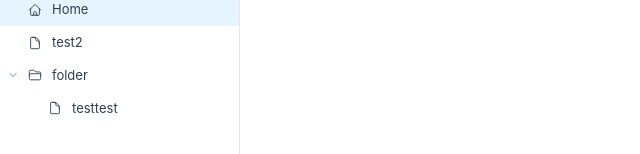
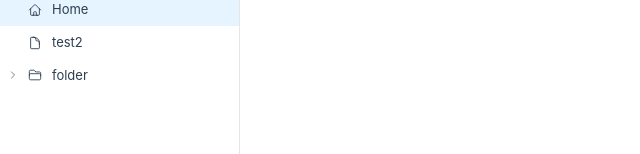
Before and after one commit to jaykiim/canvas-editor, a Vue app: page / in a window 1280 px wide. Shown: the part 154-308 px from the top of the page, without its empty margins (0-640 px from the left). Built offline with nearby package versions, Linux system fonts and the light colour scheme.

Commit message:
fix(LNB): fold 기능 수정
- 모든 중첩 디렉토리가 한 번에 열리고 닫히는 문제 수정 by DirectoryTypes에 fold 속성 삽입
  (자신의 fold 여부를 스스로 저장)

Refs:

```diff
--- a/src/types/Element.ts
+++ b/src/types/Element.ts
@@ -25,6 +25,7 @@ interface ElementStore<T extends ElementTypes> {
 type DirectoryTypes = FolderElement | PageElement;
 
 interface DirectoryElementProps extends ElementCommonProps {
+  fold: boolean;  // 접힘/펼침 상태
 }
 
 interface FolderElement extends DirectoryElementProps {
--- a/src/views/lnb/pages/ListView.vue
+++ b/src/views/lnb/pages/ListView.vue
@@ -124,6 +124,7 @@ function addDirectory(type: 'folder' | 'page') {
       parentId: '',
       type: 'folder',
       name: 'folder',
+      fold: false,
       children: { list: [], detail: {} }
     };
     store.value.detail[id] = newFolder;
@@ -133,6 +134,7 @@ function addDirectory(type: 'folder' | 'page') {
       parentId: '',
       type: 'page',
       name: 'page',
+      fold: false,
       children: { list: [], detail: {} },
       scale: 1,
       x: 0,
@@ -176,14 +178,12 @@ function onDoneRename(directory: DirectoryTypes) {
 항목 펼치기 / 접기
 ========================================================================================================================================== */
 
-const fold = ref(false);
-
 function hasChildrenDirectory(id: string) {
   return Object.values(props.level.detail[id].children.detail).find(e => e.type === 'page' || e.type === 'folder');
 }
 
-function toggleFold() {
-  fold.value = !fold.value;
+function toggleFold(id: string) {
+  (props.level.detail[id] as DirectoryTypes).fold = !(props.level.detail[id] as DirectoryTypes).fold;
 }
 
 </script>
@@ -202,8 +202,8 @@ function toggleFold() {
       <div class="center icon-container">
         <!-- 펼치기 / 접기 -->
         <template v-if="hasChildrenDirectory(id)">
-          <ChevronRightIcon v-if="fold" class="fold-icon" @click="toggleFold"/>
-          <ChevronDownIcon v-else class="fold-icon" @click="toggleFold" />
+          <ChevronRightIcon v-if="!(level.detail[id] as DirectoryTypes).fold" class="fold-icon" @click="toggleFold(id)"/>
+          <ChevronDownIcon v-else class="fold-icon" @click="toggleFold(id)" />
         </template>
 
         <!-- 페이지 -->
@@ -233,7 +233,7 @@ function toggleFold() {
     </div>
 
     <ListView
-      v-if="level.detail[id].children.list?.length && (fold === false)"
+      v-if="level.detail[id].children.list?.length && (level.detail[id] as DirectoryTypes).fold"
       :list="level.detail[id].children.list"
       :level="level.detail[id].children"
       :depth="depth + 1"
--- a/src/views/lnb/pages/LnbPagesView.vue
+++ b/src/views/lnb/pages/LnbPagesView.vue
@@ -2,7 +2,7 @@
 import { computed, inject, ref } from 'vue';
 import { storeToRefs } from 'pinia';
 import { v4 as uuidv4 } from 'uuid';
-import { MagnifyingGlassIcon, HomeIcon, DocumentIcon, FolderIcon } from '@heroicons/vue/24/outline';
+import { MagnifyingGlassIcon } from '@heroicons/vue/24/outline';
 import { PlusCircleIcon } from '@heroicons/vue/24/solid';
 
 import { usePageStore } from '@/stores/page';
@@ -10,7 +10,7 @@ import ContextMenu from '@/components/ContextMenu.vue';
 import ListView from './ListView.vue';
 
 import type { Ref } from 'vue';
-import type { DirectoryTypes, FolderElement, PageElement } from '@/types/Element';
+import type { FolderElement, PageElement } from '@/types/Element';
 
 /* =======================================================================================================================================
 컨텍스트 메뉴
@@ -18,22 +18,9 @@ import type { DirectoryTypes, FolderElement, PageElement } from '@/types/Element
 
 const contextMenuRef = inject<Ref<InstanceType<typeof ContextMenu>>>('contextMenuRef');
 
-function openContextMenu(e: MouseEvent, item?: DirectoryTypes) {
+function openContextMenu(e: MouseEvent) {
   if (!contextMenuRef?.value) return;
-
-  if (item) {
-    if (item.type === 'page') {
-      selectedPage.value = item.id;
-      contextMenuRef.value.open(setPageContextMenu(item as PageElement), e.clientX, e.clientY, 170);
-    } else {
-      contextMenuRef.value.open(setFolderContextMenu(item as FolderElement), e.clientX, e.clientY, 170);
-    }
-  }
-
-  // 디렉토리 추가
-  else {
-    contextMenuRef.value.open(setAddContextMenu(), e.clientX, e.clientY, 120);
-  }
+  contextMenuRef.value.open(setAddContextMenu(), e.clientX, e.clientY, 120);
 }
 
 function setAddContextMenu() {
@@ -51,61 +38,6 @@ function setAddContextMenu() {
   ]
 }
 
-function setFolderContextMenu(folder: FolderElement) {
-  return [
-    {
-      id: 'folder:rename',
-      label: '폴더명 변경',
-      shortcut: '⌘R',
-      exec: () => onStartRename(folder)
-    },
-    {
-      id: 'folder:clone',
-      label: '폴더 복제',
-      shortcut: '⇧⌘C',
-      exec: () => elementStore.cloneElement(folder, store.value)
-    },
-    {
-      id: 'folder:delete',
-      label: '폴더 삭제',
-      exec: () => elementStore.deleteElement(folder.id, store.value)
-    }
-  ]
-}
-
-function setPageContextMenu(page: PageElement) {
-  return [
-    {
-      id: 'page:rename',
-      label: '페이지명 변경',
-      shortcut: '⌘R',
-      disabled: page.isHome,
-      exec: () => onStartRename(page)
-    },
-    {
-      id: 'page:clone',
-      label: '페이지 복제',
-      shortcut: '⇧⌘C',
-      exec: () => elementStore.cloneElement(page, store.value)
-    },
-    {
-      id: 'page:delete',
-      label: '페이지 삭제',
-      disabled: page.isHome,
-      exec: () => elementStore.deleteElement(page.id, store.value)
-    },
-    {
-      id: '-'
-    },
-    {
-      id: 'page:set-home',
-      label: '홈페이지로 변경',
-      disabled: page.isHome,
-      exec: () => elementStore.setPageAsHome(page.id)
-    }
-  ];
-}
-
 // add 기능 ------------------------------------------------------------------------------------------------------------------------------------
 
 function addDirectory(type: 'folder' | 'page') {
@@ -118,6 +50,7 @@ function addDirectory(type: 'folder' | 'page') {
       parentId: '',
       type: 'folder',
       name: 'folder',
+      fold: false,
       children: { list: [], detail: {} }
     };
     store.value.detail[id] = newFolder;
@@ -127,6 +60,7 @@ function addDirectory(type: 'folder' | 'page') {
       parentId: '',
       type: 'page',
       name: 'page',
+      fold: false,
       children: { list: [], detail: {} },
       scale: 1,
       x: 0,
@@ -138,52 +72,22 @@ function addDirectory(type: 'folder' | 'page') {
   }
 }
 
-// rename 기능 ------------------------------------------------------------------------------------------------------------------------------------
-
-const isNameEditing = ref('');
-const newDirectoryName = ref('');
-
-function onStartRename(directory: DirectoryTypes) {
-  if (directory.type === 'page') {
-    if ((directory as PageElement).isHome) return;
-  }
-
-  isNameEditing.value = directory.id;
-  newDirectoryName.value = directory.name;
-
-  // Rename 시작 시 자동 포커스
-  setTimeout(() => {
-    const input = document.getElementById(`input-${directory.id}`) as HTMLInputElement;
-    if (input) input.focus();
-  }, 0);
-}
-
-function onDoneRename(directory: DirectoryTypes) {
-  if (newDirectoryName.value?.trim()?.length) {
-    directory.name = newDirectoryName.value
-  }
-  newDirectoryName.value = '';
-  isNameEditing.value = '';
-}
-
 /* =======================================================================================================================================
 검색
 ========================================================================================================================================== */
 
 const elementStore = usePageStore();
-const { store, selectedPage } = storeToRefs(elementStore);
+const { store } = storeToRefs(elementStore);
 
 const srchKeyword = ref('');
 const searchResult = ref<string[]>(store.value.list);
 const filteredList = computed(() => {
-  // console.log('computed')
   if (srchKeyword.value?.length) return searchResult.value;
   else return store.value.list;
 })
 
 function onSearchPage() {
   const result = elementStore.findElementByName(srchKeyword.value, store.value);
-  // console.log('srch result', result.filter(e => e.type === 'page' || e.type === 'folder'));
   searchResult.value = result.filter(e => e.type === 'page' || e.type === 'folder').map(p => p.id);
 }
 </script>
@@ -202,39 +106,6 @@ function onSearchPage() {
 
   <div class="lnb-page__body">
     <ListView v-if="filteredList.length" :list="filteredList" :level="store" :depth="1" />
-    <!-- <template v-if="filteredList.length">
-      <div
-        v-for="id in filteredList"
-        class="page-item"
-        :class="id === selectedPage && 'selected'"
-        :key="id"
-        @click="selectedPage = id"
-        @contextmenu.prevent="openContextMenu($event, store.detail[id])"
-      >
-        <div class="page-icon center">
-          <template v-if="store.detail[id].type === 'page'">
-            <HomeIcon v-if="(store.detail[id] as PageElement).isHome" />
-            <DocumentIcon v-else />
-          </template>
-          <FolderIcon v-else/>
-        </div>
-
-        <div class="page-label" @dblclick="onStartRename(store.detail[id])">
-          <input
-            v-if="isNameEditing === id"
-            :id="'input-' + id"
-            autofocus
-            type="text"
-            v-model="newDirectoryName"
-            @blur="onDoneRename(store.detail[id])"
-            @keydown.enter="onDoneRename(store.detail[id])"
-          />
-          <div v-else>
-            {{ store.detail[id].name }}
-          </div>
-        </div>
-      </div>
-    </template> -->
 
     <!-- 검색 결과 미존재 시 -->
     <div class="page-item no-result" v-else>No results</div>
```
